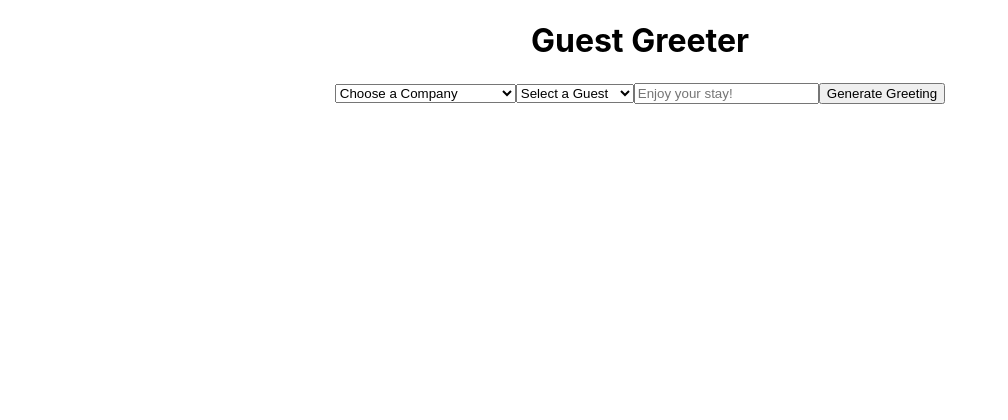
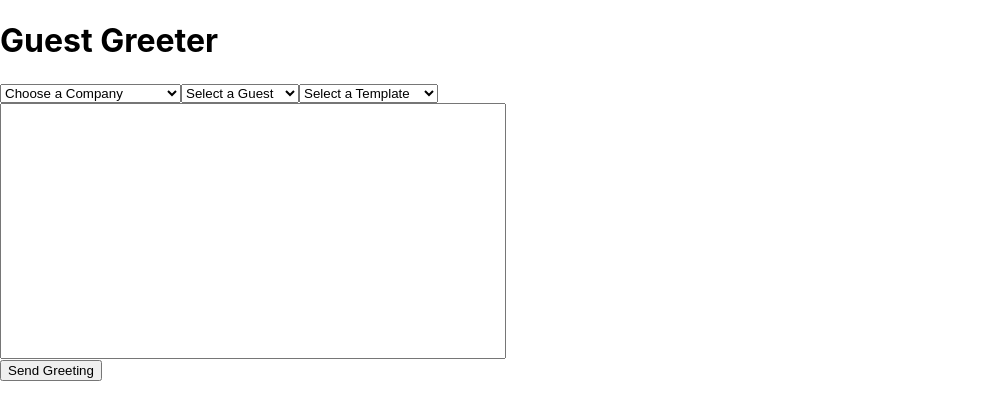
Before and after one commit to luketpena/guest-greeter, a React (Create React App) app: page / in a window 1280 px wide. Shown: the top 420 px of the page, without its empty margins (0-1008 px from the left). Built offline with nearby package versions, Linux system fonts and the light colour scheme.

Commit message:
Message template updates live, starting on message component

```diff
--- a/package.json
+++ b/package.json
@@ -8,7 +8,8 @@
     "@testing-library/user-event": "^7.2.1",
     "react": "^16.13.0",
     "react-dom": "^16.13.0",
-    "react-scripts": "3.4.0"
+    "react-scripts": "3.4.0",
+    "styled-components": "^5.0.1"
   },
   "scripts": {
     "start": "react-scripts start",
--- a/src/Components/App/App.css
+++ b/src/Components/App/App.css
@@ -1,38 +1,6 @@
-.App {
-  text-align: center;
+textarea {
+  display: grid;
+  resize: none;
+  width: 500px;
+  height: 250px;
 }
-
-.App-logo {
-  height: 40vmin;
-  pointer-events: none;
-}
-
-@media (prefers-reduced-motion: no-preference) {
-  .App-logo {
-    animation: App-logo-spin infinite 20s linear;
-  }
-}
-
-.App-header {
-  background-color: #282c34;
-  min-height: 100vh;
-  display: flex;
-  flex-direction: column;
-  align-items: center;
-  justify-content: center;
-  font-size: calc(10px + 2vmin);
-  color: white;
-}
-
-.App-link {
-  color: #61dafb;
-}
-
-@keyframes App-logo-spin {
-  from {
-    transform: rotate(0deg);
-  }
-  to {
-    transform: rotate(360deg);
-  }
-}
--- a/src/Components/App/App.js
+++ b/src/Components/App/App.js
@@ -1,4 +1,4 @@
-import React, {useState} from 'react';
+import React, {useState, useEffect} from 'react';
 import './App.css';
 
 //-----< Data Imports >-----\\
@@ -10,8 +10,12 @@ export default function App() {
 
   let [company, setCompany] = useState('');
   let [guest, setGuest] = useState('');
+  let [templateIndex,setTemplateIndex] = useState('');
   let [message, setMessage] = useState('');
-  let [templateIndex,setTemplateIndex] = useState(0);
+
+  useEffect(()=>{
+    generateMessage()
+  },[company, guest, templateIndex]);
 
   //>> Constructor for Message
   function Greeting(myGuest, myCompany, myMessage) {
@@ -51,31 +55,49 @@ export default function App() {
     });
   }
 
+  function renderTemplateOptions() {
+    return Templates.map( (item,i)=>{
+      return <option key={i} value={i}>{item.name}</option>
+    })
+  }
+
   function generateMessage() {
+    if (templateIndex && Templates[templateIndex]) {
       //>> Copy and modify the template
-    let myMessage = Templates[templateIndex].text
+      let myMessage = Templates[templateIndex].text.replace('{{timeGreeting}}',findTime());
+      //>> Update guest information if a guest has been selected
+      if (Guests[guest]) {
+        myMessage = myMessage
           .replace('{{firstName}}', Guests[guest].firstName)
           .replace('{{lastName}}', Guests[guest].lastName)
-      .replace('{{company}}', Companies[company].company)
           .replace('{{roomNumber}}', Guests[guest].reservation.roomNumber)
           .replace('{{startTimestamp}}', Guests[guest].reservation.startTimestamp)
-      .replace('{{endTimestamp}}', Guests[guest].reservation.endTimestamp)
-      .replace('{{timeGreeting}}',findTime());
-    return myMessage;
+          .replace('{{endTimestamp}}', Guests[guest].reservation.endTimestamp);
       }
 
-  function submitGreeting(event,templateIndex) {
+      //>> Update company information if a company has been selected
+      if (Companies[company]) {
+        myMessage = myMessage.replace('{{company}}', Companies[company].company);
+      }
+
+      setMessage(myMessage);
+    }
+  }
+
+  function submitGreeting(event) {
     event.preventDefault();
 
-
-
-    const newGreeting = new Greeting(Guests[guest], Companies[company], myMessage);
+    const newGreeting = new Greeting(Guests[guest], Companies[company], message);
     console.log(newGreeting);
 
     //>> Clear the inputs
     setGuest('');
     setCompany('');
     setMessage('');
+  }
+
+  function selectTemplate(event) {
+    setTemplateIndex(event.target.value);
   }
 
   return (
@@ -93,10 +115,18 @@ export default function App() {
           {renderGuestOptions()}
         </select>
 
-        <input value={message} onChange={event=>setMessage(event.target.value)} placeholder="Enjoy your stay!"/>
+        <select value={templateIndex} onChange={event=>selectTemplate(event)}>
+          <option disabled value="">Select a Template</option>
+          {renderTemplateOptions()}
+        </select>
 
-        <button>Generate Greeting</button>
+        <textarea value={message} onChange={event=>setMessage(event.target.value)}/>
+
+
+
+        <button>Send Greeting</button>
       </form>
+
     </div>
   );
 }
--- a/src/Data/Templates.json
+++ b/src/Data/Templates.json
@@ -2,7 +2,7 @@
   {
     "id": 1,
     "name": "Confirm reservation",
-    "text": "Hey, {{firstName}} {{lastName}}, we just met you. And this is crazy. But {{roonNumber}} is your room number. So confirm your reservation maybe?"
+    "text": "Hey, {{firstName}} {{lastName}}, we just met you. And this is crazy. But {{roomNumber}} is your room number. So confirm your reservation maybe?"
   },
   {
     "id": 2,
```
Also changed, not shown: src/Components/Greeting/Greeting.js (added, +13 -0 lines), 1 other file (tests, documents, lock files or other folders). Lines whose indentation alone changed are shown as unchanged.
